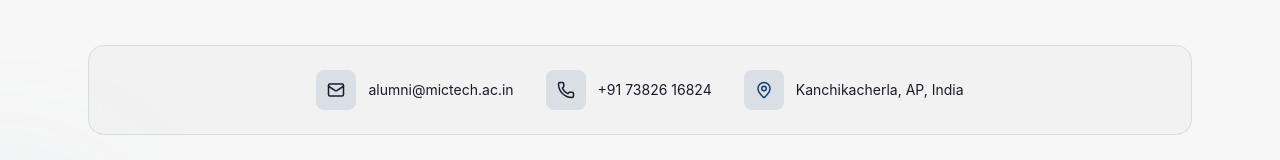
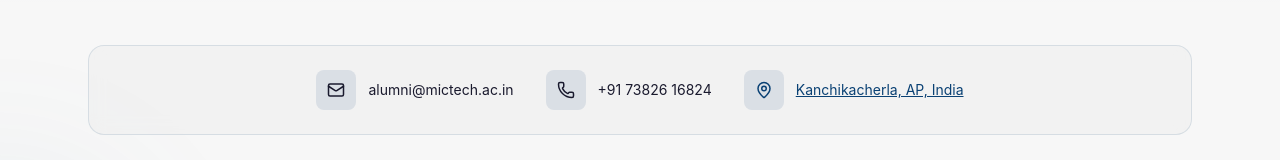
Before and after one commit to D-Mokshyagna-yadav/Alumini, a React (Vite) app in the folder client/: page / in a window 1280 px wide. Shown: the part 5723-5883 px from the top of the page. Built offline with nearby package versions, Linux system fonts and the light colour scheme; no server answers.

Commit message:
added location

```diff
--- a/client/src/components/layout/Footer.tsx
+++ b/client/src/components/layout/Footer.tsx
@@ -145,7 +145,7 @@ const Footer = () => {
                     className="bg-[var(--bg-tertiary)]/60 backdrop-blur-sm p-6 mb-12 border border-[var(--border-color)] rounded-2xl"
                 >
                     <div className="flex flex-wrap justify-center gap-4 sm:gap-8 text-sm">
-                        <a href={`mailto:${branding.contactEmail || ' alumni@mictech.ac.in'}`} className="flex items-center gap-3 text-[var(--text-secondary)] hover:text-[var(--accent)] transition-colors group">
+                        <a href={`mailto:${branding.contactEmail || 'alumni@mictech.ac.in'}`} className="flex items-center gap-3 text-[var(--text-secondary)] hover:text-[var(--accent)] transition-colors group">
                             <div className="w-10 h-10 bg-[var(--accent)]/10 rounded-lg flex items-center justify-center group-hover:bg-[var(--accent)] group-hover:text-[var(--bg-primary)] transition-all duration-200">
                                 <Mail size={18} />
                             </div>
@@ -157,12 +157,17 @@ const Footer = () => {
                             </div>
                             <span>{branding.contactPhone || '+91 73826 16824'}</span>
                         </a>
-                        <span className="flex items-center gap-3 text-[var(--text-secondary)]">
+                        <a
+                            href="https://maps.app.goo.gl/At32ZftUx8VvVjVBA"
+                            target="_blank"
+                            rel="noopener noreferrer"
+                            className="flex items-center gap-3 text-[var(--accent)] underline hover:text-[var(--gradient-end)] transition-colors group"
+                        >
                             <div className="w-10 h-10 bg-[var(--accent)]/10 rounded-lg flex items-center justify-center">
                                 <MapPin size={18} className="text-[var(--accent)]" />
                             </div>
                             Kanchikacherla, AP, India
-                        </span>
+                        </a>
                     </div>
                 </div>
 
```
